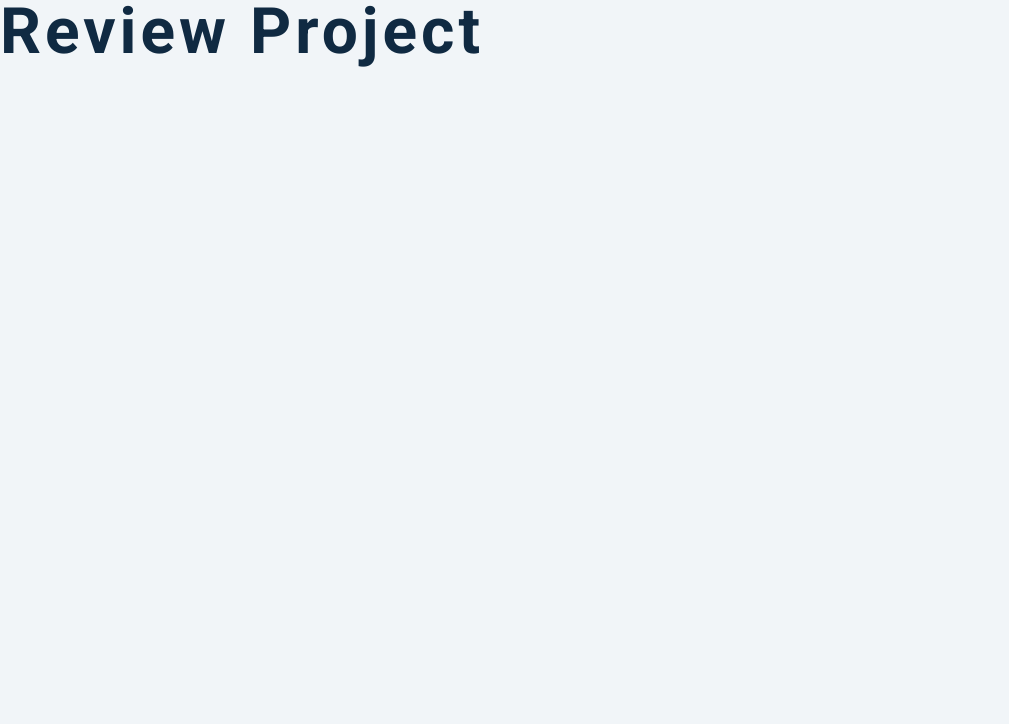
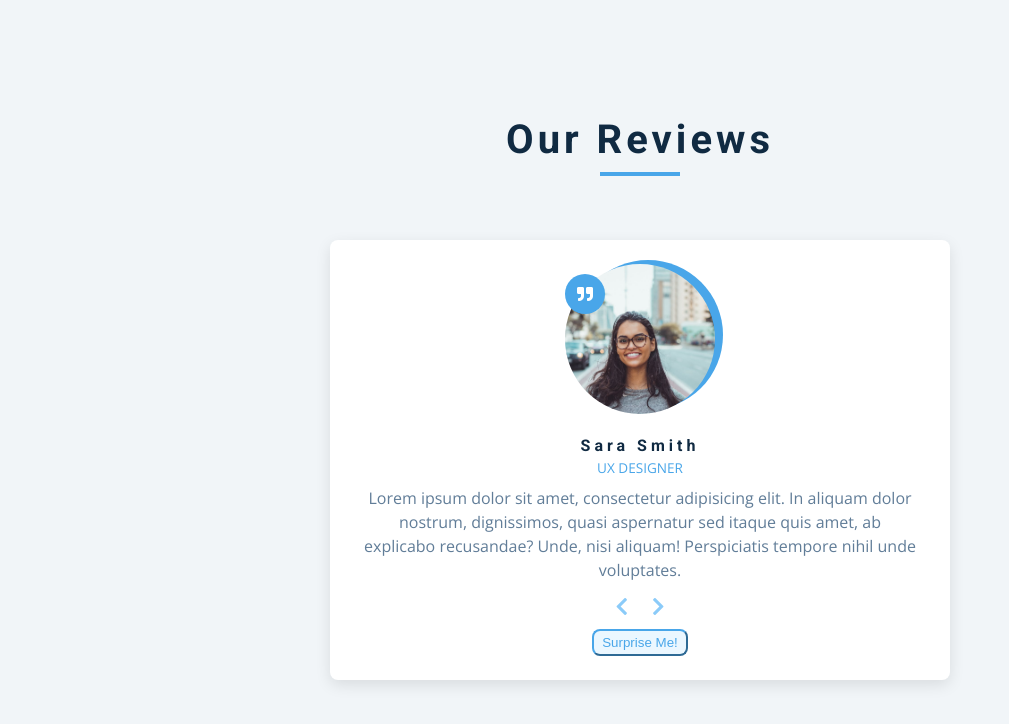
Before and after one commit to felipe300/JS-Reviews, a plain HTML site: page index.html in a window 1280 px wide. Shown: the whole page, without its empty margins (0-1009 px from the left). Drawn offline with nearby package versions, Linux system fonts and the light colour scheme.

Commit message:
Added the view

```diff
--- a/index.html
+++ b/index.html
@@ -13,7 +13,33 @@
     <link rel="stylesheet" href="styles.css" />
   </head>
   <body>
-    <h1>review project</h1>
+    <main>
+      <section class="container">
+        <div class="title">
+          <h2>our reviews</h2>
+          <div class="underline"></div>
+        </div>
+        <article class="review">
+          <div class="img-container">
+            <img src="./person-1.jpeg" alt="person-1" id="person-img">
+          </div>
+          <h4 id="author">Sara Smith</h4>
+          <p id="job">ux designer</p>
+          <p id="info">
+            Lorem ipsum dolor sit amet, consectetur adipisicing elit. In aliquam dolor nostrum, dignissimos, quasi aspernatur sed itaque quis amet, ab explicabo recusandae? Unde, nisi aliquam! Perspiciatis tempore nihil unde voluptates.
+          </p>
+          <div class="button-container">
+            <button class="prev-btn">
+              <i class="fas fa-chevron-left"></i>
+            </button>
+            <button class="prev-btn">
+              <i class="fas fa-chevron-right"></i>
+            </button>
+          </div>
+          <button class="random-btn">surprise me!</button>
+        </article>
+      </section>
+    </main>
     <!-- javascript -->
     <script src="app.js"></script>
   </body>
```
